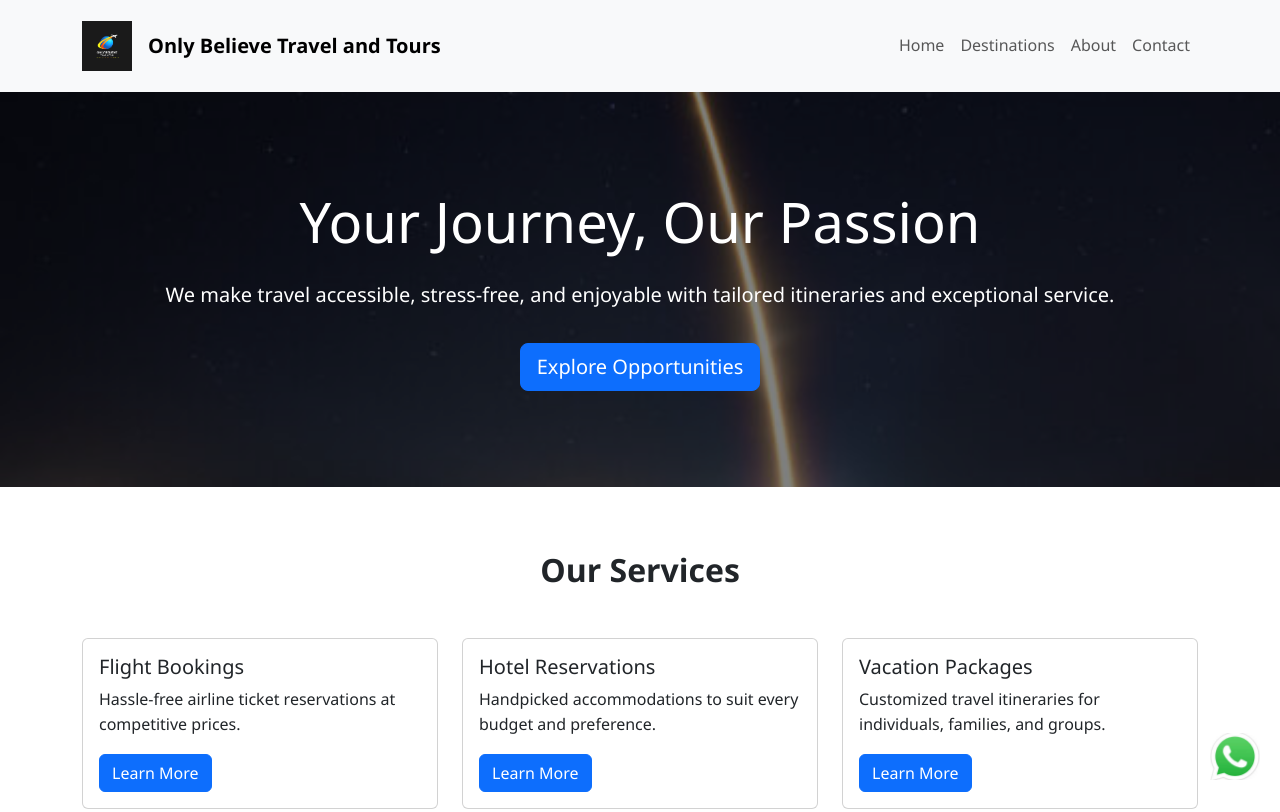
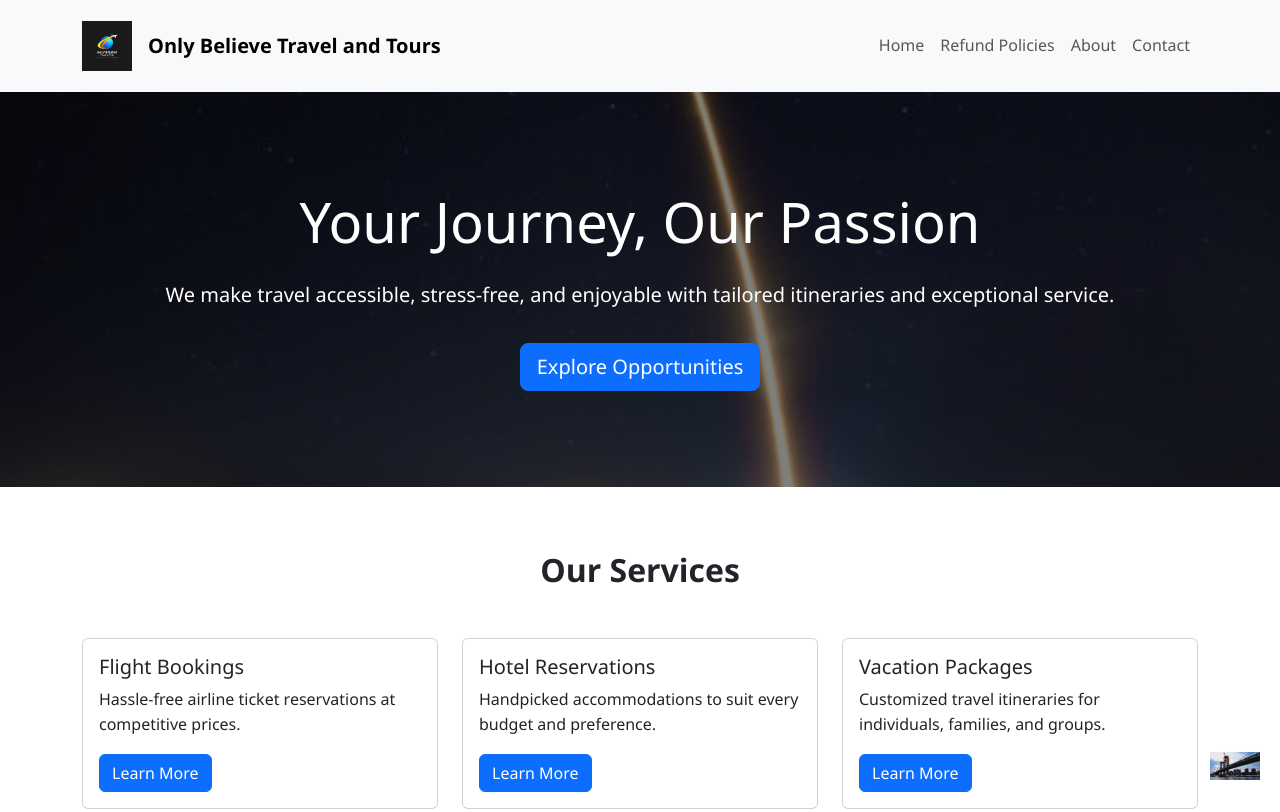
Before and after one commit to Shalombay7/onlybelieve_travelandtours, a plain HTML site: page frontend/html/index.html in a window 1280 px wide. Shown: the top 812 px of the page. Drawn offline with nearby package versions, Linux system fonts and the light colour scheme; a script that the page names is missing.

Commit message:
Fifuring out why images are not displaying

```diff
--- a/frontend/html/index.html
+++ b/frontend/html/index.html
@@ -80,7 +80,7 @@
             <div class="collapse navbar-collapse justify-content-end" id="navbarNav">
                 <ul class="navbar-nav">
                     <li class="nav-item"><a class="nav-link" href="index.html">Home</a></li>
-                    <li class="nav-item"><a class="nav-link" href="opportunities.html">Destinations</a></li>
+                    <li class="nav-item"><a class="nav-link" href="refund policies.html">Refund Policies</a></li>
                     <li class="nav-item"><a class="nav-link" href="about.html">About</a></li>
                     <li class="nav-item"><a class="nav-link" href="contact.html">Contact</a></li>
                 </ul>
@@ -195,7 +195,7 @@
     <!-- WhatsApp Button -->
     <div class="whatsapp-float">
         <a href="https://wa.me/233539401570" target="_blank">
-            <img src="/images/WhatsApp logo1.jpg" alt="WhatsApp" class="img-fluid" style="max-width: 50px;">
+            <img src="/frontend/images/bridge.jpg" alt="WhatsApp" class="img-fluid" style="max-width: 50px;">
         </a>
     </div>
 
```
